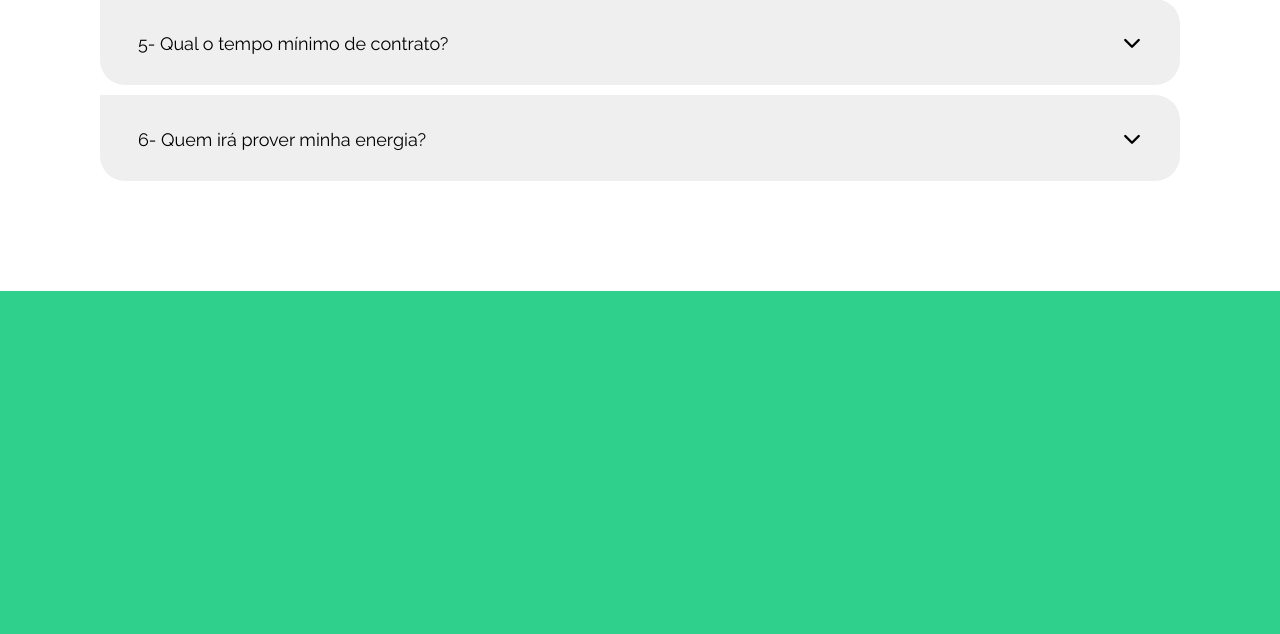
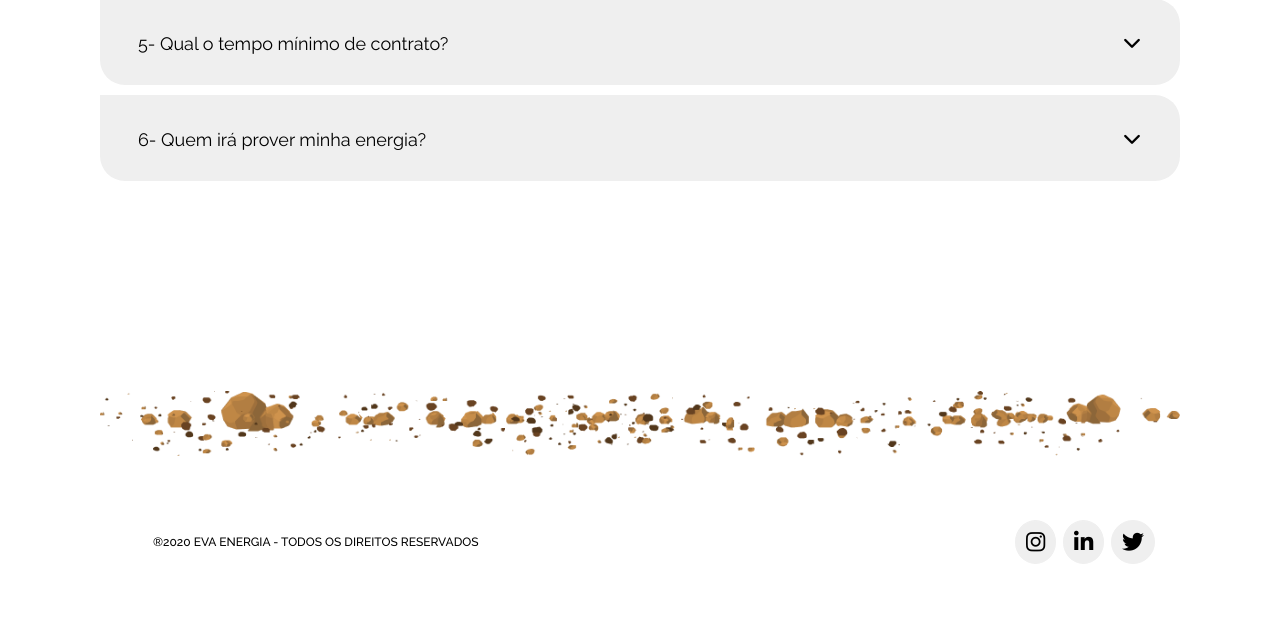
Before and after one commit to eduardouglas99/Teste_Front_Kindle, a PHP site: page / in a window 1280 px wide. Shown: the part 5288-5922 px from the top of the page. Before the commit the page ends 5579 px from the top, so only its background shows below. Run offline with PHP 8.4, Linux system fonts and the light colour scheme; some libraries are stand-ins or nearby versions.

Commit message:
footer finalizado em todas as resolucoes

```diff
--- /dev/null
+++ b/assets/sass/Footer_Site.scss
@@ -0,0 +1,68 @@
+.Footer_Site{
+    padding: 100px 10px 70px;
+    .container{
+        flex-direction: column;
+        .Footer_Site_Ilustracao{
+            width: 100%;
+            padding: 0 0 60px 0;
+            img{
+                width: 100%;
+            }
+        }
+        .Footer_Site_Content{
+            justify-content: space-between;
+            width: 100%;
+            padding: 0px 25px 0 53px;
+            p{
+                font-size: 12px;
+                font-weight: 500;
+                line-height: 14px;
+                text-transform: uppercase;
+            }
+            .Footer_Site_Content_RedesSocias{
+                justify-content: space-between;
+                max-width: 140px;
+                width: 100%;
+                a{
+                    i{
+                        color: #000;
+                        font-size: 22px;
+                        border-radius: 50%;
+                        background-color: #EFEFEF;
+                        padding: 10px;
+                        @extend %Hover;
+                        border: 1px solid #EFEFEF;
+                        &:hover{
+                            background-color: #EFEFEF;
+                        }
+                    }
+                    .twitter:hover{
+                        color: #00acee;
+                        border: 1px solid #00acee;
+                    }
+                    .linkedin:hover{
+                        color: #0e76a8;
+                        border: 1px solid #0e76a8;
+                    }
+                    .instagram:hover{
+                        color: #a024d0;
+                        border: 1px solid #a024d0;
+                    }
+                }
+            }
+        }
+    }
+}
+
+@media only screen and (max-width:768px){
+    .Footer_Site{
+        .container{
+            .Footer_Site_Content{
+                flex-direction: column-reverse;
+                .Footer_Site_Content_RedesSocias{
+                    padding: 0 0 30px 0;
+                }
+            }
+        }
+    }
+}
--- a/assets/sass/app.scss
+++ b/assets/sass/app.scss
@@ -15,6 +15,7 @@
 @import 'Section_Vantagens.scss';
 @import 'Section_Solicitar_Proposta.scss';
 @import 'Section_Duvidas.scss';
+@import 'Footer_Site.scss';
 
 a, button{
     &:hover{
--- a/index.php
+++ b/index.php
@@ -211,6 +211,27 @@
             </div>
         </div>
     </section>
+    <footer class="Footer_Site">
+        <div class="container flex">
+            <div class="Footer_Site_Ilustracao">
+                <img src="dist/img/Ilustracao_Footer.png" alt="">
+            </div>
+            <div class="Footer_Site_Content flex">
+                <p>®2020 eva energia - todos os direitos reservados</p>
+                <div class="Footer_Site_Content_RedesSocias flex">
+                    <a href="#">
+                        <i class="fab fa-instagram instagram"></i>
+                    </a>
+                    <a href="#">
+                        <i class="fab fa-linkedin-in linkedin"></i>
+                    </a>
+                    <a href="#">
+                        <i class="fab fa-twitter twitter"></i>
+                    </a>
+                </div>
+            </div>
+        </div>
+    </footer>
 </body>
 
 </html>
```
Also changed, not shown: dist/css/app.css, dist/img/Ilustracao_Footer.png (added).
